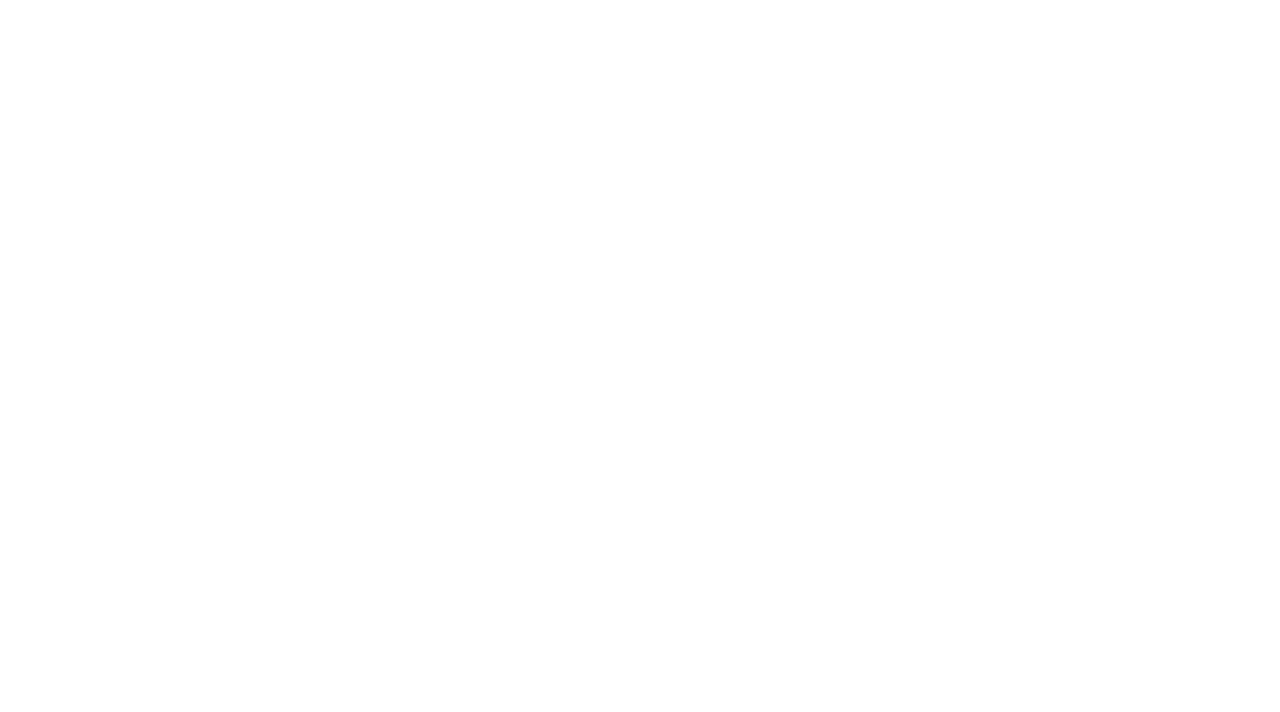
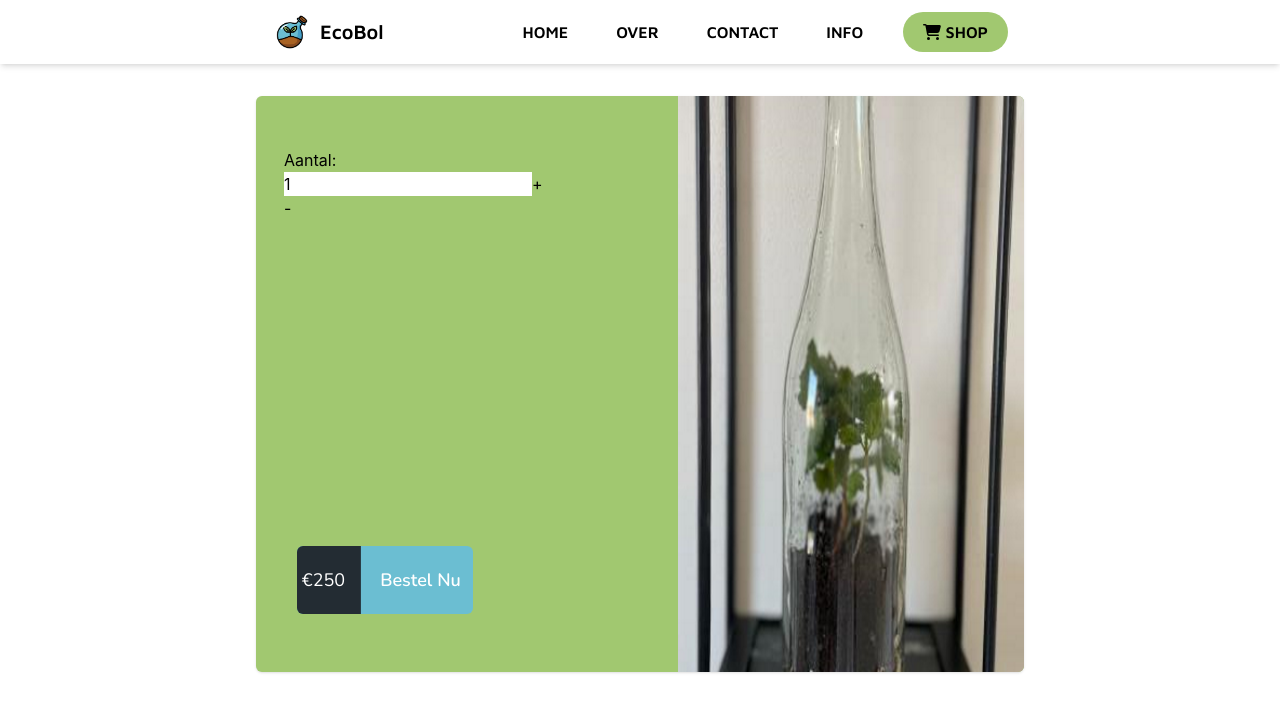
Before and after one commit to Vigintillionn/ecobol, a React (Create React App) app: page /bestel in a window 1280 px wide. Before the commit this address had no page. Shown: the top 712 px of the page. Built offline with nearby package versions, Linux system fonts and the light colour scheme.

Commit message:
Added bestel page

```diff
--- /dev/null
+++ b/src/components/NumericInput.tsx
@@ -0,0 +1,30 @@
+// import { useState } from "react";
+
+interface numericInputProps {
+  min: number;
+  max: number;
+  val: string;
+  onValChange: (val: string) => void
+}
+
+export default function NumericInput(props: numericInputProps) {
+  const val: string = props.val ;
+  const setVal: (val: string) => void = props.onValChange;
+
+  const handleChange = (e: React.ChangeEvent<HTMLInputElement>) => {
+    let num = parseInt(e.target.value);
+    changeValue(num);
+  }
+
+  const changeValue = (val: number) => {
+    setVal((isNaN(val) ? "" : val > props.max ? props.max : Math.max(props.min, val)).toString());
+  }
+
+  return (
+    <span>
+      <input type="text" onChange={handleChange} value={val} />
+      <button onClick={() => changeValue(parseInt(val) + 1)}>+</button>
+      <button onClick={() => changeValue(parseInt(val) - 1)}>-</button>
+    </span>
+  )
+}
--- a/src/index.css
+++ b/src/index.css
@@ -22,6 +22,12 @@
   -webkit-line-clamp: 3;
 }
 
+input[type=number]::-webkit-inner-spin-button,
+input[type=number]::-webkit-outer-spin-button {
+    -webkit-appearance: none;
+    margin: 0;
+}
+
 body {
   margin: 0;
   font-family: -apple-system, BlinkMacSystemFont, 'Segoe UI', 'Roboto', 'Oxygen',
--- a/src/index.tsx
+++ b/src/index.tsx
@@ -3,6 +3,7 @@ import ReactDOM from "react-dom";
 import { BrowserRouter, Route, Routes } from "react-router-dom";
 import './index.css';
 
+import Bestel from './pages/Bestel';
 import Contact from './pages/Contact';
 import Home from './pages/Home';
 import Info from './pages/Info';
@@ -20,6 +21,7 @@ export default function App() {
           <Route path="contact" element={<Contact />}></Route>
           <Route path="info" element={<Info />}></Route>
           <Route path="shop" element={<Shop />}></Route>
+          <Route path="bestel" element={<Bestel />}></Route>
         </Route>
       </Routes>
     </BrowserRouter>
--- /dev/null
+++ b/src/pages/Bestel.tsx
@@ -0,0 +1,59 @@
+import { faShoppingCart } from "@fortawesome/free-solid-svg-icons";
+import { FontAwesomeIcon } from "@fortawesome/react-fontawesome";
+import { useEffect, useState } from "react";
+import { useSearchParams } from "react-router-dom";
+import NumericInput from "../components/NumericInput";
+
+export default function Bestel() {
+  const [searchParams] = useSearchParams();
+  const [amount, setAmount] = useState("1");
+  const [mobile, setMobile] = useState(window.innerWidth < 768);
+
+  useEffect(() => {
+    window.addEventListener("resize", () => {
+      setMobile(window.innerWidth < 768);
+    });
+  });
+
+  let bottleType = searchParams.get("type");
+
+  return (
+    <div className="relative">
+      <div className="shadow bg-green text-center rounded-md overflow-hidden my-8 h-[36rem] w-[20rem] absolute left-2/4 top-2/4 -translate-x-2/4 md:w-[48rem]">
+        <div className="relative text-center overflow-hidden p-7 h-full w-full float-left md:w-5/12 md:text-left">
+          <h1 className="font-mavenpro inline-block relative text-3xl m-0 text-gunmetal uppercase">{bottleType}</h1>
+          <div>
+            <div className="">
+              Aantal:
+              <NumericInput min={1} max={10} val={amount} onValChange={setAmount} />
+            </div>
+          </div>
+          <div className="absolute bottom-[10%] left-1/4 md:left-[12.8%]">
+            <button type="submit" form="amount" className="bg-blue transition delay-300 ease-linear rounded-md relative overflow-hidden pointer outline-none border-none text-white p-0 m-0 group hover:bg-blue-darker">
+              <span className="font-nunito transition-transform delay-300 inline-block px-3 py-5 m-0 text-lg bg-gunmetal border-0 -translate-x-[10%] pr-4 group-hover:-translate-x-[110%]">€250</span>
+              <span className="font-nunito transition-transform delay-300 inline-block px-3 py-5 m-0 text-lg bg-gunmetal border-0 -translate-x-full absolute z-1 left-0 top-0 group-hover:translate-x-0"><FontAwesomeIcon icon={faShoppingCart} /></span>
+              <span className="font-nunito transition-transform delay-300 inline-block px-3 py-5 m-0 text-lg z-10 font-semibold">Bestel Nu</span>
+            </button>
+          </div>
+        </div>
+        <div className="transition-all delay-300 ease-in-out inline-block relative overflow-hidden h-full float-right w-[45%] group max-md:hidden">
+          <img className="w-full h-full" src="/Images/wijnfles.png" alt="" />
+          <div className="bg-gunmetal-accent font-nunito transition-all delay-300 ease-in-out -translate-x-full absolute leading-10 text-left text-xl cursor-no-drop text-white h-full w-full left-0 top-0 group-hover:translate-x-0">
+            <h2 className="text-center font-mavenpro font-semibold">Test</h2>
+            <ul>
+              <li className="ml-2 font-nunito">TEST</li>
+              <li className="ml-2 font-nunito">TEST</li>
+              <li className="ml-2 font-nunito">TEST</li>
+            </ul>
+          </div>
+        </div>
+      </div>
+    </div>
+  )
+}
+
+function handleSubmit(event: any) {
+  let e = JSON.stringify(event)
+  console.log(e)
+  event.preventDefault()
+}
--- a/src/pages/Shop.tsx
+++ b/src/pages/Shop.tsx
@@ -18,7 +18,7 @@ export default function Shop() {
       <ul className="box-border grid p-0 grid-cols-cards gap-8 my-8 mb-16 list-none overflow-hidden mx-12">
         <li className="relative">
           <Ribbon text={stockWijnflessen ? "20% Korting!" : "Uitverkocht!"} />
-          <a href="/" className={"relative block h-full overflow-hidden no-underline rounded-cards group" + (stockWijnflessen > 0 ? "" : "pointer-events-none cursor-default opacity-50")}>
+          <a href="/bestel?type=wijnfles" className={"relative block h-full overflow-hidden no-underline rounded-cards group" + (stockWijnflessen > 0 ? "" : "pointer-events-none cursor-default opacity-50")}>
             <img src="/Images/wijnfles.png" alt="i" className="w-full h-auto" />
             <div className="absolute bottom-0 left-0 right-0 z-1 rounded-cards bg-green translate-y-full transition-transform delay-200 ease-in-out group-hover:translate-y-0">
               <div className="relative flex items-center gap-8 p-4 border-tl-cards border-tr-none border-bl-none border-br-none bg-green -translate-y-full transition-transform delay-200 ease-in-out group-hover:translate-y-0">
@@ -35,7 +35,7 @@ export default function Shop() {
         </li>
         <li className="relative">
           { stockWeckpotten <= 0 && <Ribbon text="Uitverkocht!"/> }
-          <a href="/" className={"relative block h-full overflow-hidden no-underline rounded-cards group" + (stockWeckpotten > 0 ? "" : "pointer-events-none cursor-default opacity-50")}>
+          <a href="/bestel?type=weckpot" className={"relative block h-full overflow-hidden no-underline rounded-cards group" + (stockWeckpotten > 0 ? "" : "pointer-events-none cursor-default opacity-50")}>
             <img src="/Images/weckpot.png" alt="i" className="w-full h-auto" />
             <div className="absolute bottom-0 left-0 right-0 z-1 rounded-cards bg-green translate-y-full transition-transform delay-200 ease-in-out group-hover:translate-y-0">
               <div className="relative flex items-center gap-8 p-4 border-tl-cards border-tr-none border-bl-none border-br-none bg-green -translate-y-full transition-transform delay-200 ease-in-out group-hover:translate-y-0">
```
